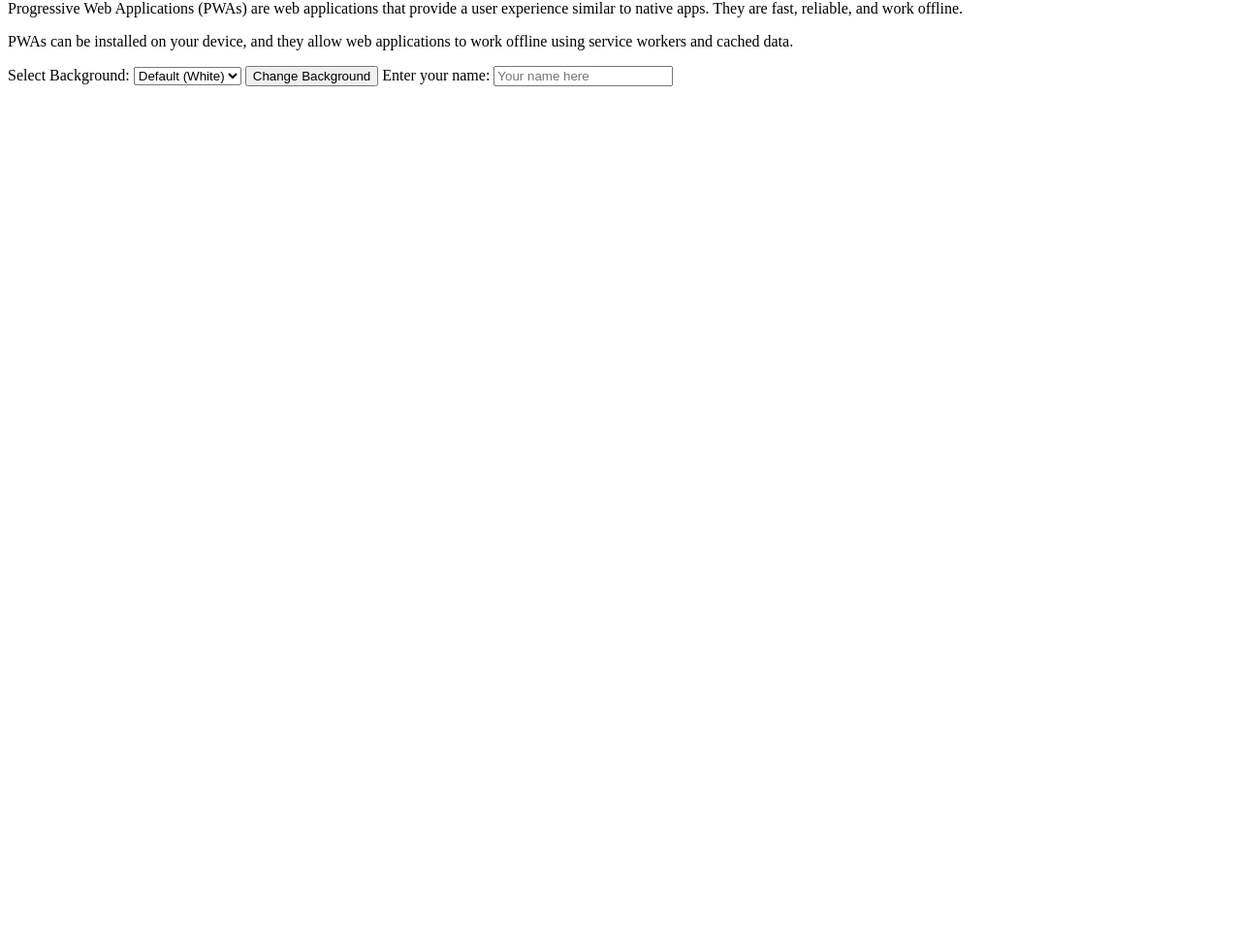
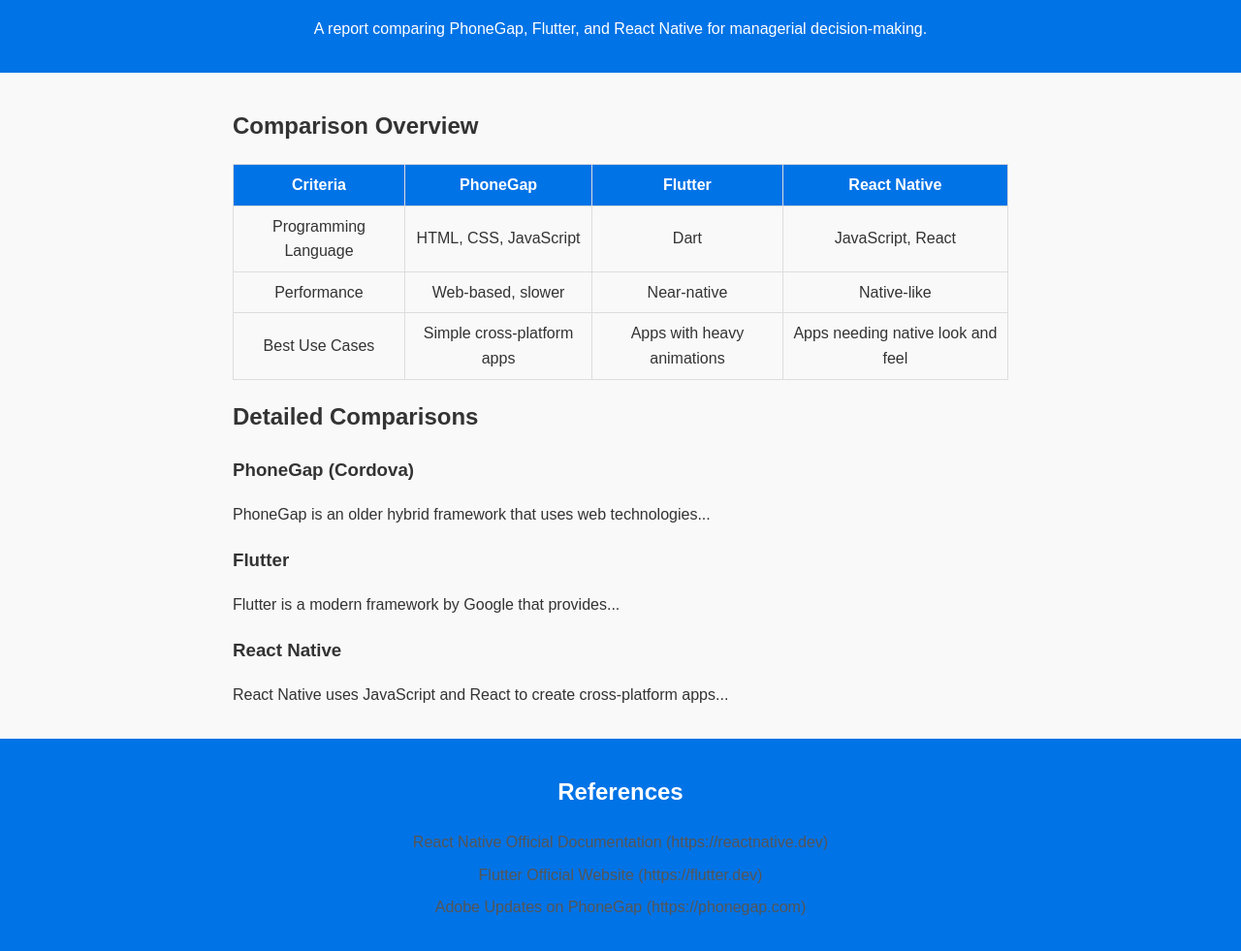
Before and after one commit to HugoLee7788/yuqunliccsf, a plain HTML site: page index.html in a window 1280 px wide. Shown: the part 66-1047 px from the top of the page at 97% size. Before the commit the page ends 800 px from the top, so only its background shows below. Drawn offline with Linux system fonts and the light colour scheme.

Commit message:
Add files via upload
Signed-off-by: HugoLee7788 <141663008+HugoLee7788@users.noreply.github.com>

```diff
--- a/index.html
+++ b/index.html
@@ -1,29 +1,80 @@
+<!DOCTYPE html>
 <html lang="en">
 <head>
     <meta charset="UTF-8">
     <meta name="viewport" content="width=device-width, initial-scale=1.0">
-    <title>PWA Background Selector</title>
+    <title>Hybrid Solutions Comparison</title>
     <link rel="stylesheet" href="styles.css">
-    <link rel="manifest" href="manifest.json">
-    <script defer src="script.js"></script>
 </head>
 <body>
-    <h1>Progressive Web Application (PWA) Example</h1>
-
-    <p>Progressive Web Applications (PWAs) are web applications that provide a user experience similar to native apps. They are fast, reliable, and work offline.</p>
-    <p>PWAs can be installed on your device, and they allow web applications to work offline using service workers and cached data.</p>
-
-    <label for="background-select">Select Background:</label>
-    <select id="background-select">
-        <option value="default">Default (White)</option>
-        <option value="lightgold">Light Gold</option>
-        <option value="lightblue">Light Blue</option>
-    </select>
-    <button id="change-background">Change Background</button>
-
-    <!-- Extra Credit: Name Input -->
-    <label for="name-input">Enter your name:</label>
-    <input type="text" id="name-input" placeholder="Your name here">
-    <p id="display-name"></p>
+    <header>
+        <h1>Hybrid Solutions Comparison</h1>
+        <p>A report comparing PhoneGap, Flutter, and React Native for managerial decision-making.</p>
+    </header>
+    <main>
+        <section>
+            <h2>Comparison Overview</h2>
+            <table>
+                <thead>
+                    <tr>
+                        <th>Criteria</th>
+                        <th>PhoneGap</th>
+                        <th>Flutter</th>
+                        <th>React Native</th>
+                    </tr>
+                </thead>
+                <tbody>
+                    <tr>
+                        <td>Programming Language</td>
+                        <td>HTML, CSS, JavaScript</td>
+                        <td>Dart</td>
+                        <td>JavaScript, React</td>
+                    </tr>
+                    <tr>
+                        <td>Performance</td>
+                        <td>Web-based, slower</td>
+                        <td>Near-native</td>
+                        <td>Native-like</td>
+                    </tr>
+                    <tr>
+                        <td>Best Use Cases</td>
+                        <td>Simple cross-platform apps</td>
+                        <td>Apps with heavy animations</td>
+                        <td>Apps needing native look and feel</td>
+                    </tr>
+                </tbody>
+            </table>
+        </section>
+        <section>
+            <h2>Detailed Comparisons</h2>
+            <article>
+                <h3>PhoneGap (Cordova)</h3>
+                <p>PhoneGap is an older hybrid framework that uses web technologies...</p>
+            </article>
+            <article>
+                <h3>Flutter</h3>
+                <p>Flutter is a modern framework by Google that provides...</p>
+            </article>
+            <article>
+                <h3>React Native</h3>
+                <p>React Native uses JavaScript and React to create cross-platform apps...</p>
+            </article>
+        </section>
+    </main>
+<footer>
+    <h2>References</h2>
+    <ul>
+        <li>
+            React Native Official Documentation (https://reactnative.dev)
+        </li>
+        <li>
+            Flutter Official Website (https://flutter.dev)
+        </li>
+        <li>
+            Adobe Updates on PhoneGap (https://phonegap.com)
+        </li>
+    </ul>
+</footer>
+    <script src="service-worker.js"></script>
 </body>
 </html>
--- /dev/null
+++ b/service-worker.js
@@ -0,0 +1,15 @@
+// service-worker.js
+const CACHE_NAME = 'hybrid-solutions-v1';
+const urlsToCache = ['/', '/styles.css'];
+
+self.addEventListener('install', (event) => {
+    event.waitUntil(
+        caches.open(CACHE_NAME).then((cache) => cache.addAll(urlsToCache))
+    );
+});
+
+self.addEventListener('fetch', (event) => {
+    event.respondWith(
+        caches.match(event.request).then((response) => response || fetch(event.request))
+    );
+});
--- /dev/null
+++ b/styles.css
@@ -0,0 +1,63 @@
+body {
+    font-family: Arial, sans-serif;
+    margin: 0;
+    padding: 0;
+    line-height: 1.6;
+    color: #333;
+    background-color: #f9f9f9;
+}
+
+header, footer {
+    background-color: #0073e6;
+    color: white;
+    text-align: center;
+    padding: 1em 0;
+}
+
+header h1 {
+    margin: 0;
+}
+
+main {
+    padding: 1em;
+    max-width: 800px;
+    margin: auto;
+}
+
+table {
+    width: 100%;
+    border-collapse: collapse;
+    margin: 1em 0;
+}
+
+table th, table td {
+    border: 1px solid #ddd;
+    padding: 0.5em;
+    text-align: center;
+}
+
+table th {
+    background-color: #0073e6;
+    color: white;
+}
+
+footer ul {
+    list-style-type: none;
+    padding: 0;
+}
+
+footer ul li {
+    margin-bottom: 0.5em;
+    font-size: 1em;
+    color: #555;
+}
+
+
+@media (max-width: 600px) {
+    table, thead, tbody, th, td, tr {
+        display: block;
+    }
+    td {
+        padding: 1em 0;
+    }
+}
```
